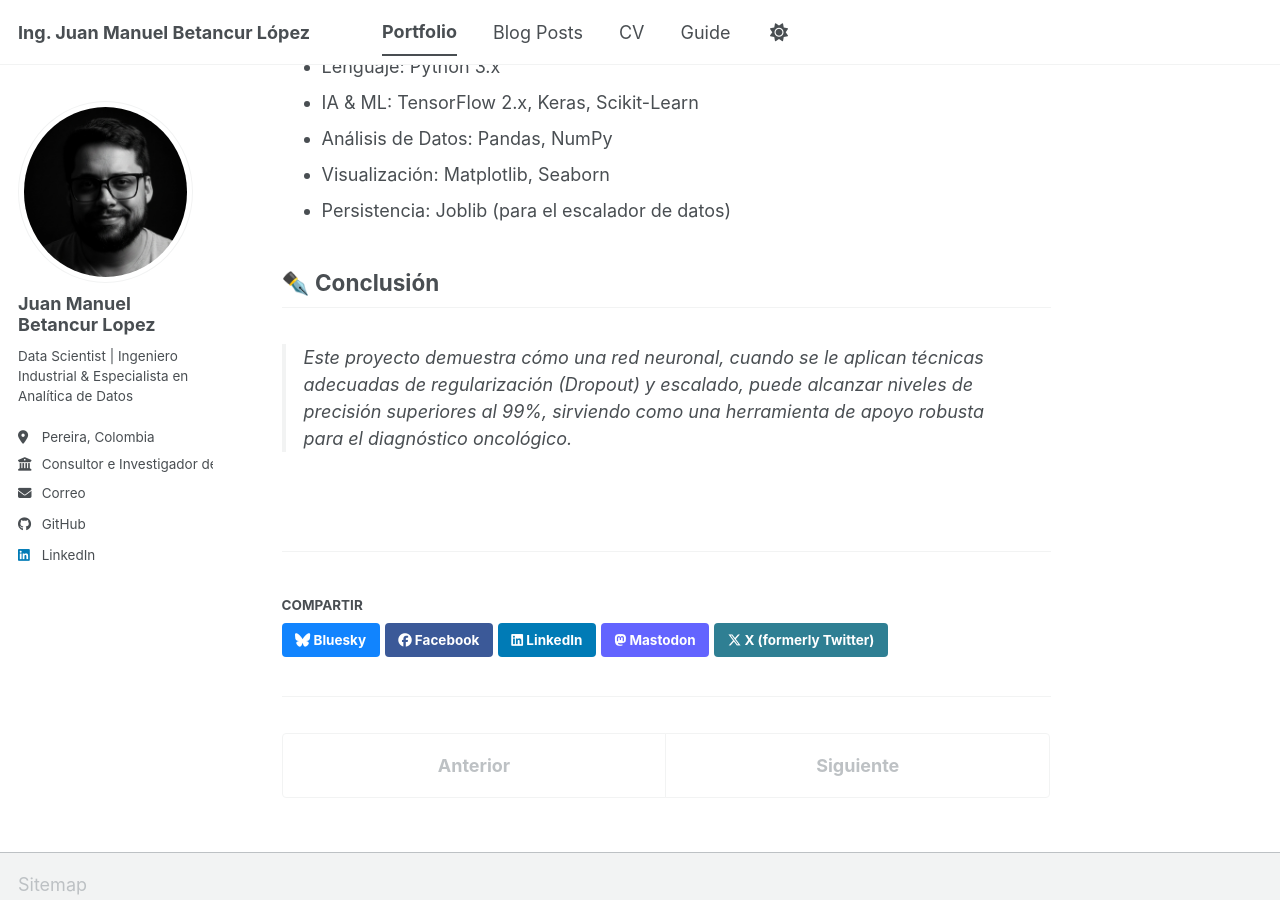
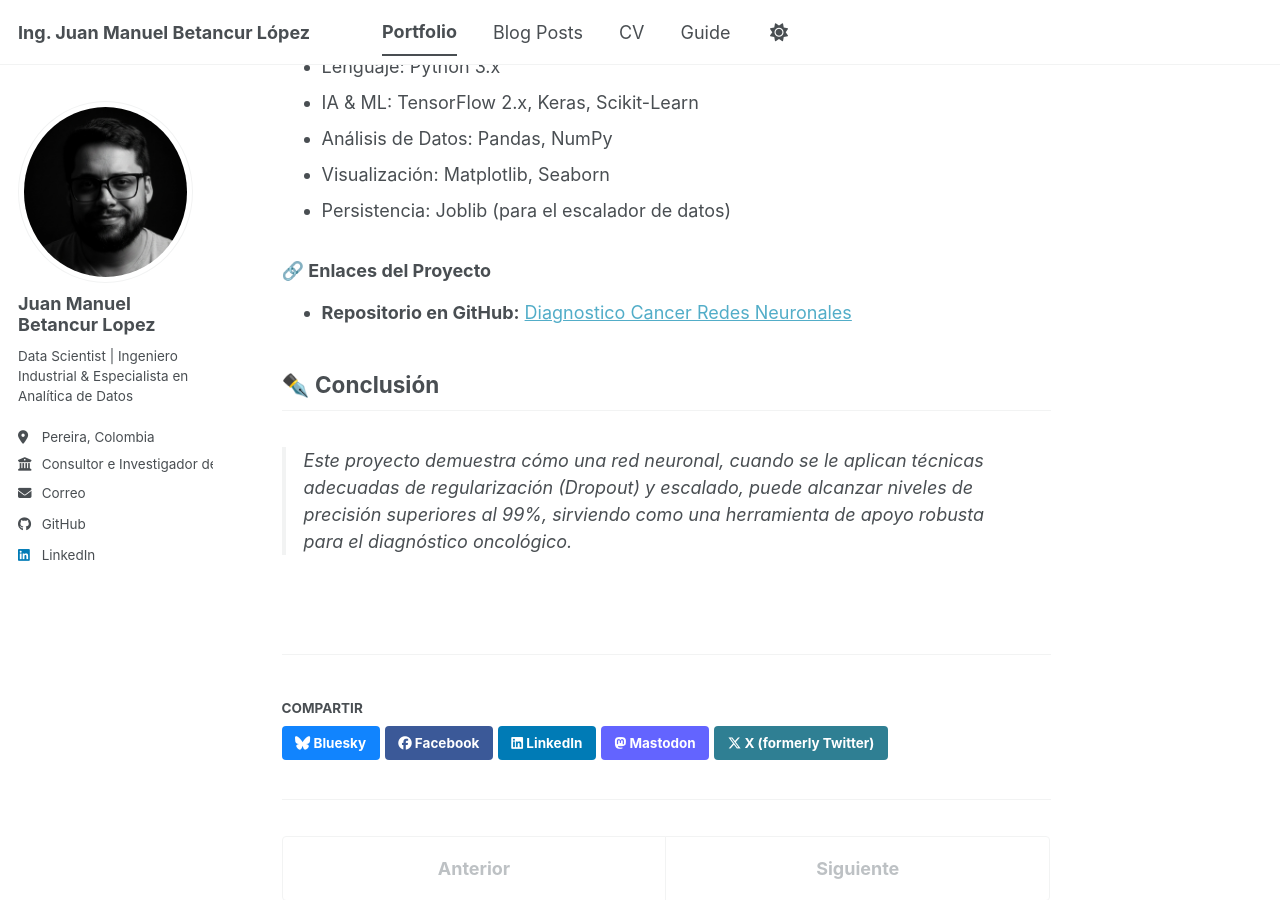
Before and after one commit to ingjuanmbl-jmbl/portafolio-jmbl, a Jekyll site: the page built from _portfolio/2026-02-29-cancer-diagnostico-ia.MD, in a window 1280 px wide and 900 px high, scrolled down 1309 px. Built offline with Jekyll 4.4.1, drawn with Linux system fonts in a browser that asks for light colours; a script bundle is joined from its source files by our own code; library files that are not in the unit come from our copies.

Commit message:
Configuracion del proyecto cancer-diagnostico-IA

```diff
--- a/_portfolio/2026-02-29-cancer-diagnostico-ia.MD
+++ b/_portfolio/2026-02-29-cancer-diagnostico-ia.MD
@@ -36,5 +36,8 @@ Las gráficas de entrenamiento muestran lo que en Deep Learning se llama un "Goo
 - Visualización: Matplotlib, Seaborn
 - Persistencia: Joblib (para el escalador de datos)
 
+### 🔗 Enlaces del Proyecto
+* **Repositorio en GitHub:** [Diagnostico Cancer Redes Neuronales](https://github.com/ingjuanmbl-jmbl/diagnostico-cancer-ia)
+
 ##  ✒️ Conclusión
 > Este proyecto demuestra cómo una red neuronal, cuando se le aplican técnicas adecuadas de regularización (Dropout) y escalado, puede alcanzar niveles de precisión superiores al 99%, sirviendo como una herramienta de apoyo robusta para el diagnóstico oncológico.
```
